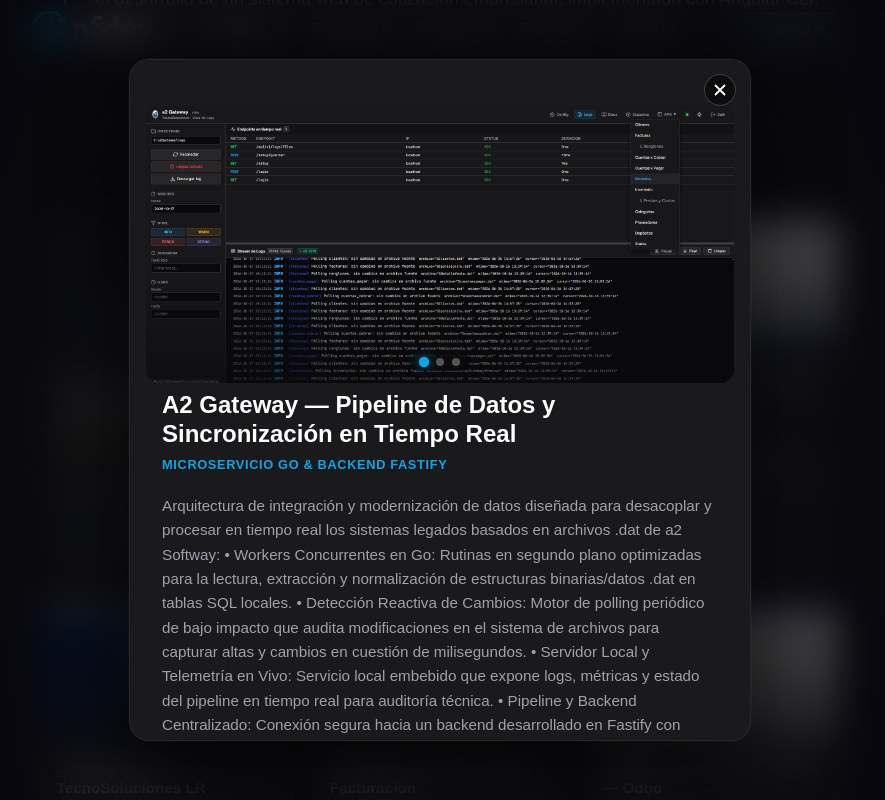
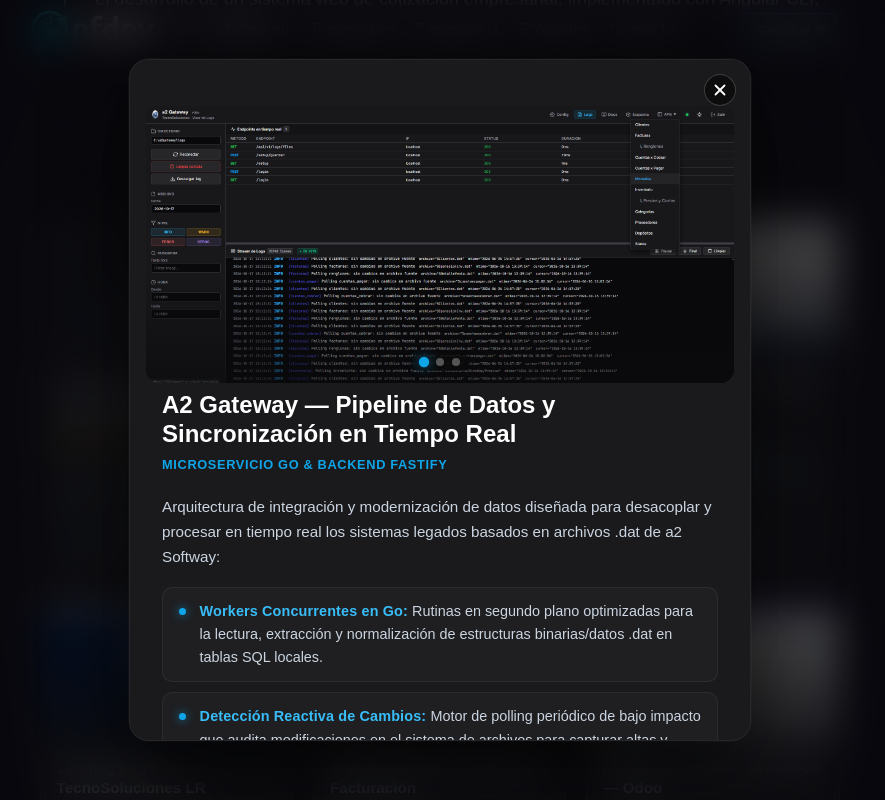
Before and after one commit to ItsTheWest/PortafolioWeb, a React (Vite) app: page / in a window 1280 px wide. Both pictures are taken after a click on the button 366 px from the left and 2282 px from the top of the page. Shown: the part 1882-2682 px from the top of the page, without its empty margins (200-1085 px from the left). Built offline with nearby package versions, Linux system fonts and the light colour scheme.

Commit message:
feat(projects): expand initial visible grid to 4th row and structure modal keypoints

```diff
--- a/src/components/Proyectos/ProyectoModal.css
+++ b/src/components/Proyectos/ProyectoModal.css
@@ -317,6 +317,78 @@
   color: #a1a1aa;
   line-height: 1.6;
   margin: 0;
+  white-space: pre-line;
+}
+
+/* ─── Structured description & bullet items ────────────────────────── */
+.pm-description-container {
+  display: flex;
+  flex-direction: column;
+  gap: 1.1rem;
+}
+
+.pm-description-intro {
+  display: flex;
+  flex-direction: column;
+  gap: 0.75rem;
+}
+
+.pm-description-p {
+  font-size: 0.95rem;
+  color: #cbd5e1;
+  line-height: 1.65;
+  margin: 0;
+}
+
+.pm-feature-list {
+  list-style: none;
+  padding: 0;
+  margin: 0;
+  display: flex;
+  flex-direction: column;
+  gap: 0.65rem;
+}
+
+.pm-feature-item {
+  display: flex;
+  align-items: flex-start;
+  gap: 0.85rem;
+  background: rgba(255, 255, 255, 0.025);
+  border: 1px solid rgba(255, 255, 255, 0.06);
+  border-radius: 10px;
+  padding: 0.75rem 1rem;
+  transition: border-color 0.2s ease, background 0.2s ease;
+}
+
+.pm-feature-item:hover {
+  background: rgba(14, 165, 233, 0.04);
+  border-color: rgba(14, 165, 233, 0.25);
+}
+
+.pm-feature-bullet {
+  width: 7px;
+  height: 7px;
+  border-radius: 50%;
+  background: #0ea5e9;
+  box-shadow: 0 0 10px rgba(14, 165, 233, 0.75);
+  flex-shrink: 0;
+  margin-top: 0.5rem;
+}
+
+.pm-feature-content {
+  flex: 1;
+  font-size: 0.9rem;
+  line-height: 1.6;
+}
+
+.pm-feature-title {
+  color: #38bdf8;
+  font-weight: 700;
+  letter-spacing: 0.01em;
+}
+
+.pm-feature-text {
+  color: #cbd5e1;
 }
 
 /* ─── Section label ──────────────────────────────────────────────────── */
--- a/src/components/Proyectos/Proyectos.tsx
+++ b/src/components/Proyectos/Proyectos.tsx
@@ -51,6 +51,64 @@
 );
 
 // ─── Modal ────────────────────────────────────────────────────────────────────
+
+const renderModalDescription = (content: string) => {
+  if (!content) return null;
+
+  const rawLines = content.split('\n').map((l) => l.trim()).filter(Boolean);
+  const introParagraphs: string[] = [];
+  const bulletItems: { title: string; body: string }[] = [];
+
+  for (const line of rawLines) {
+    if (line.startsWith('•') || line.startsWith('-') || line.startsWith('*')) {
+      const clean = line.replace(/^[•\-*]\s*/, '');
+      const colonIndex = clean.indexOf(':');
+      if (colonIndex > 0) {
+        bulletItems.push({
+          title: clean.slice(0, colonIndex + 1),
+          body: clean.slice(colonIndex + 1).trim(),
+        });
+      } else {
+        bulletItems.push({
+          title: '',
+          body: clean,
+        });
+      }
+    } else {
+      introParagraphs.push(line);
+    }
+  }
+
+  return (
+    <div className="pm-description-container">
+      {introParagraphs.length > 0 && (
+        <div className="pm-description-intro">
+          {introParagraphs.map((p, idx) => (
+            <p key={idx} className="pm-description-p">
+              {p}
+            </p>
+          ))}
+        </div>
+      )}
+
+      {bulletItems.length > 0 && (
+        <ul className="pm-feature-list">
+          {bulletItems.map((item, idx) => (
+            <li key={idx} className="pm-feature-item">
+              <span className="pm-feature-bullet" aria-hidden="true" />
+              <div className="pm-feature-content">
+                {item.title && (
+                  <span className="pm-feature-title">{item.title} </span>
+                )}
+                <span className="pm-feature-text">{item.body}</span>
+              </div>
+            </li>
+          ))}
+        </ul>
+      )}
+    </div>
+  );
+};
 
 interface ModalProps {
   proyecto: Proyecto;
@@ -300,9 +358,7 @@
             </div>
           </div>
 
-          <p className="pm-description">
-            {proyecto.longDescription || proyecto.description}
-          </p>
+          {renderModalDescription(proyecto.longDescription || proyecto.description)}
 
           {/* Tech stack */}
           <div className="pm-section">
@@ -447,7 +503,7 @@
 
 // ─── Grid Container ───────────────────────────────────────────────────────────
 
-const INITIAL_VISIBLE = 6;
+const INITIAL_VISIBLE = 9;
 
 interface ProyectosGridProps {
   proyectos: Proyecto[];
@@ -464,7 +520,7 @@
 
   return (
     <>
-      {/* ── Always-visible rows (first 6) ── */}
+      {/* ── Always-visible rows (first 9) ── */}
       <div className="pc-grid">
         {visible.map((p, i) => (
           <ProyectoCard
```
